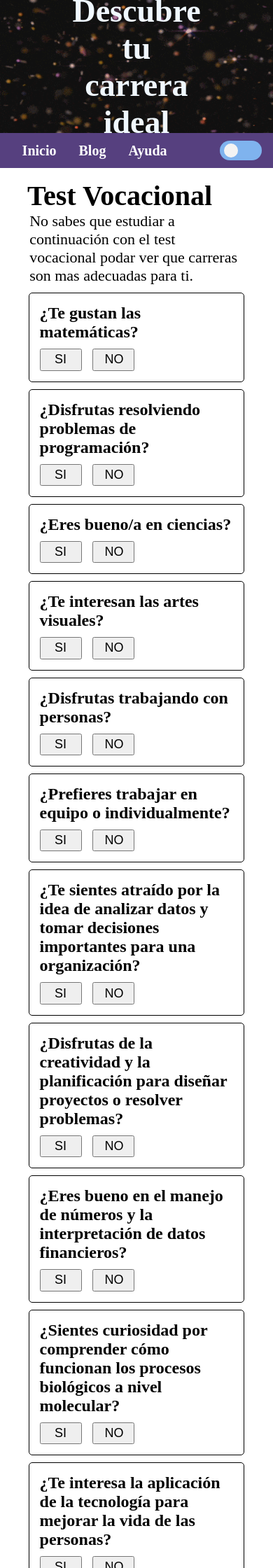
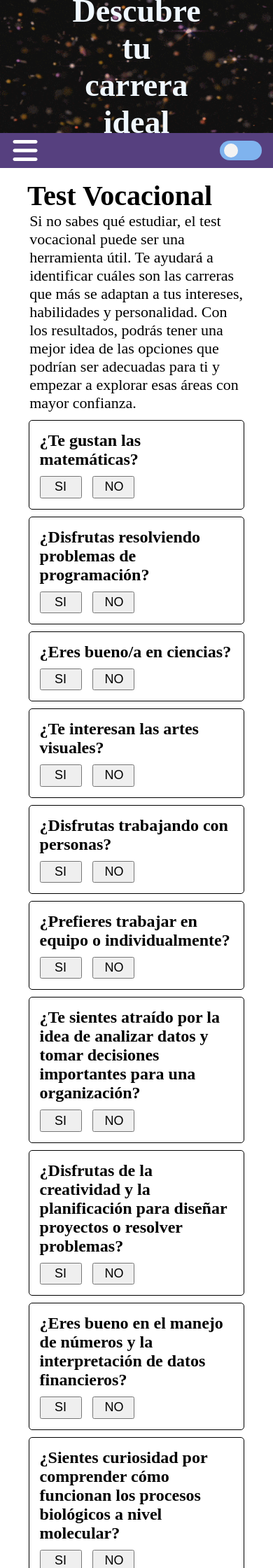
Before and after one commit to NinjaDiaz007/Block, a Jekyll site: the page IA/index.html, which Jekyll copies as it is, in a window 390 px wide. Shown: the top 2240 px of the page at 70% size. Built offline with Jekyll 4.4.1, drawn with Linux system fonts in a browser that asks for light colours; a script that is not in the unit is left out.

Commit message:
Add files via upload

```diff
--- a/IA/css/style.css
+++ b/IA/css/style.css
@@ -34,7 +34,7 @@
 /*=============================================*/
 
 /*=============================================*/
-/*=========== Menu de NAvegacion ==============*/
+/*=========== Menu de Navegacion ==============*/
 /*=============================================*/
 .nav-nav{
     display: flex;
@@ -86,6 +86,64 @@
 
 .nav-nav #switch:checked ~ .lbl-switch:after{
 	left: 35px;
+}
+
+#btn-hamburgesa{
+    display: none;
+}
+.btn-hamburgesa{
+    width: 40px;
+    height: 40px;
+    display: none;
+}
+.btn-hamburgesa img{
+    width: 100%;
+    height: 100%;
+    filter: invert(100%) sepia(0%) saturate(7489%) hue-rotate(162deg) brightness(106%) contrast(101%);
+}
+
+@media screen and (max-width: 700px) {
+    .btn-hamburgesa{
+        display: block;
+    }
+
+    #btn-hamburgesa:checked ~ .enlaces{
+        left: 0;
+    }
+
+    .nav-nav .enlaces{
+        width: 200px;
+        height: 250px;
+        position: absolute;
+        top: 37%;
+        left: -30%;
+        flex-direction: column;
+        align-items: center;
+        z-index: 2;
+        transition: all .5s ease;
+    }
+    .nav-nav .enlaces a{
+        margin-top: 10px;
+        margin-bottom: 10px;
+    }
+}
+
+@media screen and (max-width: 650px){
+    #btn-hamburgesa:checked ~ .enlaces{
+        left: 0;
+    }
+
+    .nav-nav .enlaces{
+        width: 100%;
+        height: 250px;
+        left: -100%;
+        z-index: 2;
+        transition: all .5s ease;
+    }
+
+    .nav-nav .enlaces{
+        width: 100%;
+    }
 }
 /*=============================================*/
 
@@ -358,6 +416,29 @@
 .pie-pagina .link-social .enlaces a img{
     width: 100%;
 }
+
+@media screen and (max-width: 600px) {
+    .pie-pagina{
+        width: 100;
+        flex-direction: column;
+    }
+    .pie-pagina .content-info{
+        width: 100%;
+        margin-bottom: 10px;
+    }
+    .pie-pagina .link-sitio{
+        width: 100%;
+        margin-bottom: 10px;
+    }
+    .pie-pagina .link-social{
+        width: 100%;
+    }
+    .pie-pagina .link-social .enlaces{
+        align-items: center;
+        justify-content: center;
+        margin-top: 5px;
+    }
+}
 /*=============================================*/
 
 /*=============================================*/
--- a/IA/index.html
+++ b/IA/index.html
@@ -24,9 +24,13 @@
 
         <header class="fon-1 slime">
             <nav class="nav-nav">
-                <div class="enlaces">
+                <input type="checkbox" id="btn-hamburgesa">
+                <label for="btn-hamburgesa" class="btn-hamburgesa" id="lbl-hamburgesa"><img src="./img/bars.svg" id="img-h"></label>
+
+                <div class="enlaces fon-1">
                     <a title="princiapal" href="#" class="link-1">Inicio</a>
-                    <a title="blog" href="https://sites.google.com/tectijuana.edu.mx/consultec/inicio" target="_black" class="link-1">Blog</a>
+                    <a title="blog" href="https://ninjadiaz007.github.io/Block/blog.html" target="_black" class="link-1">Blog</a>
+                    <a title="aserca de" href="https://sites.google.com/tectijuana.edu.mx/consultec/inicio" target="_black" class="link-1">Acerca de</a>
                     <a title="ayuda" href="./ayuda.html" target="_black" class="link-1">Ayuda</a>
                 </div>
 
@@ -39,8 +43,7 @@
         <main class="main">
             <h1 class="center">Test Vocacional</h1>
             <p>
-                No sabes que estudiar a continuaci&#243;n con el test vocacional podar ver
-                que carreras son mas adecuadas para ti.
+                Si no sabes qué estudiar, el test vocacional puede ser una herramienta útil. Te ayudará a identificar cuáles son las carreras que más se adaptan a tus intereses, habilidades y personalidad. Con los resultados, podrás tener una mejor idea de las opciones que podrían ser adecuadas para ti y empezar a explorar esas áreas con mayor confianza.
             </p>
 
             <section class="cont_slider">
@@ -610,6 +613,5 @@
         <script src="./js/chart.min.js"></script>
         <script src="./js/leer_texto.js"></script>
         <script src="./js/guardarArchivo.js"></script>
-        <script src="./js/evento_botones.js"></script>
     </body>
 </html>
--- /dev/null
+++ b/IA/js/guardarArchivo.js
@@ -0,0 +1,9 @@
+const guardarArchivoDeTexto = (contenido, nombre) => {
+    const a = document.createElement("a");
+    const archivo = new Blob([contenido], { type: 'text/plain;charset=utf-8' });
+    const url = URL.createObjectURL(archivo);
+    a.href = url;
+    a.download = nombre;
+    a.click();
+    URL.revokeObjectURL(url);
+}
--- a/IA/js/main.js
+++ b/IA/js/main.js
@@ -4,6 +4,15 @@ let anterior = document.getElementById("anterior");
 let finality = document.getElementById("finality");
 let card = document.getElementById("card");
 let reboot = document.getElementById("reboot");
+
+let enviar = document.getElementById("enviar");
+let card2 = document.getElementById("card-2")
+let cont = 1;
+
+let Lista_Respuesta = new Array();
+
+let imgH = document.getElementById("img-h");
+let btn_hamburgesa = document.getElementById("lbl-hamburgesa");
 
 let slider = document.querySelector(".slide");
 let sliderIndividual = document.querySelectorAll(".slider");
@@ -92,7 +101,24 @@ reboot.addEventListener('click', ()=>{
     location.reload();
 });
 
+btn_hamburgesa.addEventListener('click', ()=>{
+    if(btn_hamburgesa.checked === false){
+        imgH.src = "./img/close.svg";
+    }
+});
+
+enviar.addEventListener('click', ()=>{
+    guardarArchivoDeTexto(Lista_Respuesta, "informacion.txt");
+    Cerrar_Modal();
+    card2.style.left = "50%";
+});
+
 // Funciones
+function Init(){
+    PreguntasPantalla();
+}
+Init();
+
 function PreguntasPantalla(){
     let i;
     let texto = document.querySelectorAll(".txt");
@@ -102,8 +128,17 @@ function PreguntasPantalla(){
         //console.log(`Pregunta: ${preguntas[i]}`);
     }
 }
-PreguntasPantalla();
 
 function Cerrar_Modal(){
     card.style.left = "-50%";
 }
+
+// Botones que son "si"
+function Precion_SI(argument) {
+	Lista_Respuesta.push(argument+". Si");
+}
+
+// Botones que son "no"
+function Precion_NO(argument) {
+	Lista_Respuesta.push(argument+". No");
+}
```
Also changed, not shown: IA/img/bars.svg (added), IA/img/close.svg (added).
